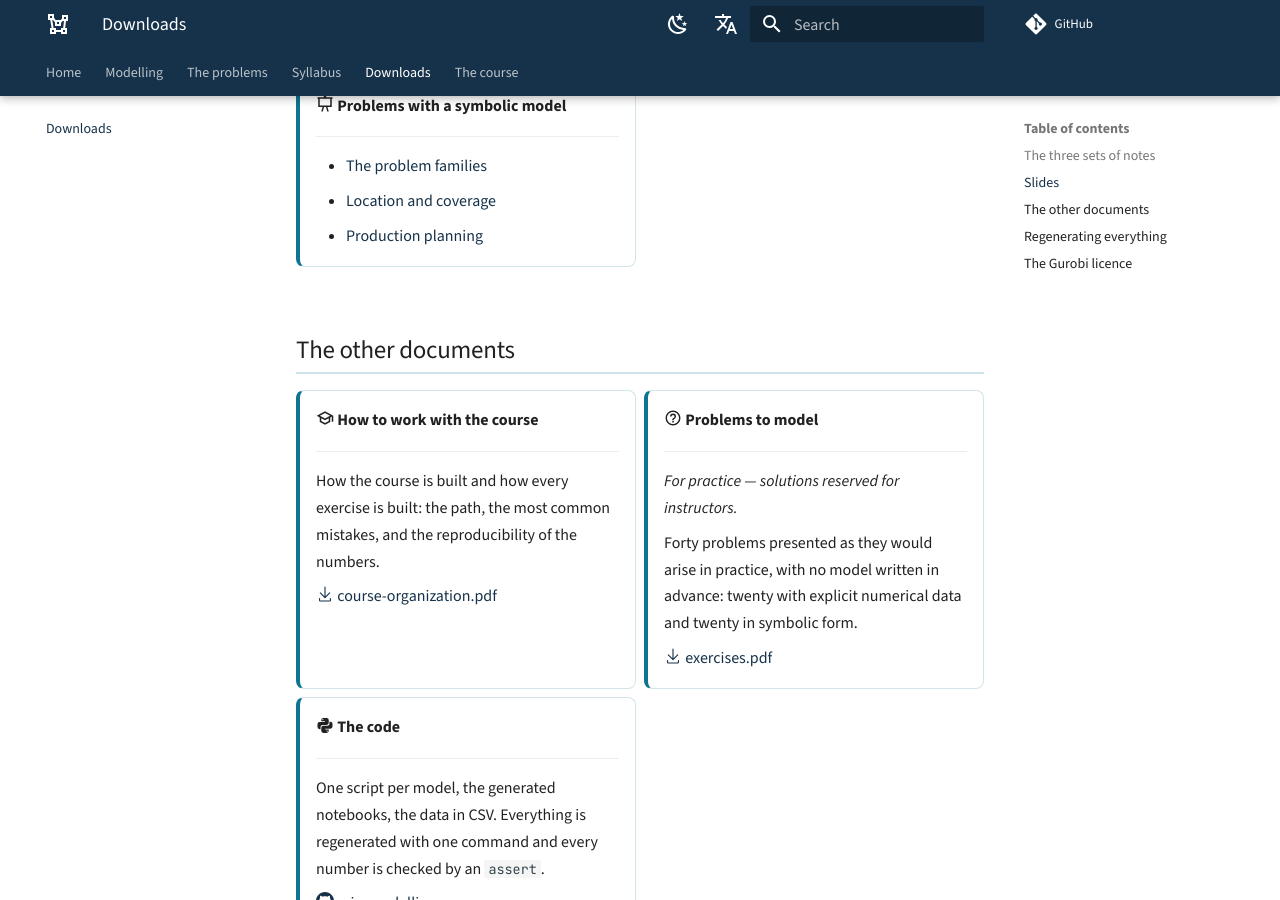
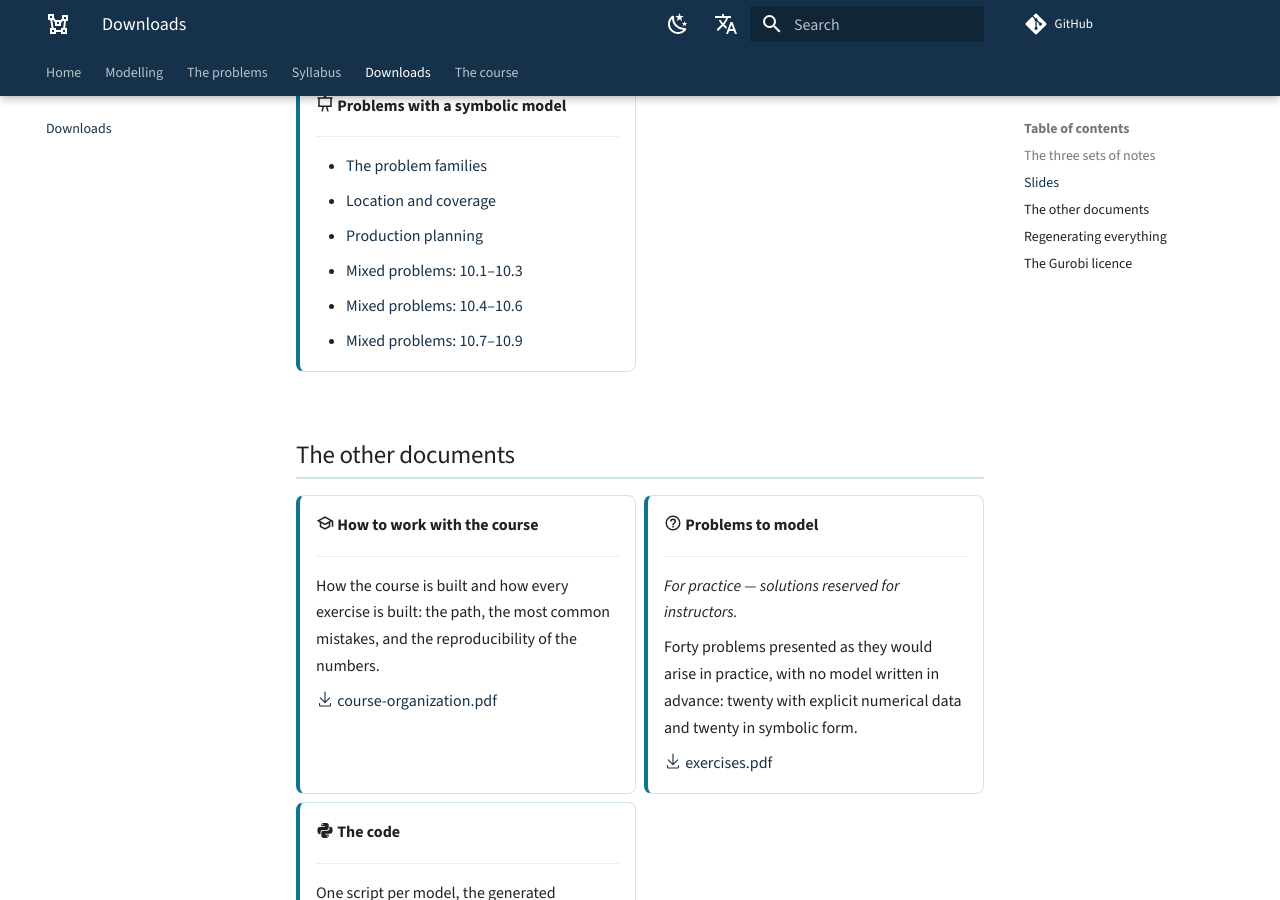
Before and after one commit to fabiofurini/mip-modelling, an MkDocs documentation site: the page built from docs/downloads.md, in a window 1280 px wide and 900 px high, scrolled down 1384 px. Built offline with MkDocs 1.6.1 and Material for MkDocs 9.7.7, drawn with Linux system fonts in a browser that asks for light colours; comment, search, counter and statistics services are not loaded.

Commit message:
Slide dei problemi misti in tre parti; slide dei capitoli aggiornate
Co-Authored-By: Claude Opus 5.5 <noreply@anthropic.com>

```diff
--- a/docs/downloads.md
+++ b/docs/downloads.md
@@ -79,6 +79,9 @@ The lecture slides, one deck per chapter of the notes (PDF).
     - [The problem families](pdf/slides-08-problem-families.pdf)
     - [Location and coverage](pdf/slides-10-location.pdf)
     - [Production planning](pdf/slides-11-production.pdf)
+    - [Mixed problems: 10.1–10.3](pdf/slides-12-mixed-problems-1.pdf)
+    - [Mixed problems: 10.4–10.6](pdf/slides-12-mixed-problems-2.pdf)
+    - [Mixed problems: 10.7–10.9](pdf/slides-12-mixed-problems-3.pdf)
 
 </div>
 
```
Also changed, not shown: 3 other files.
